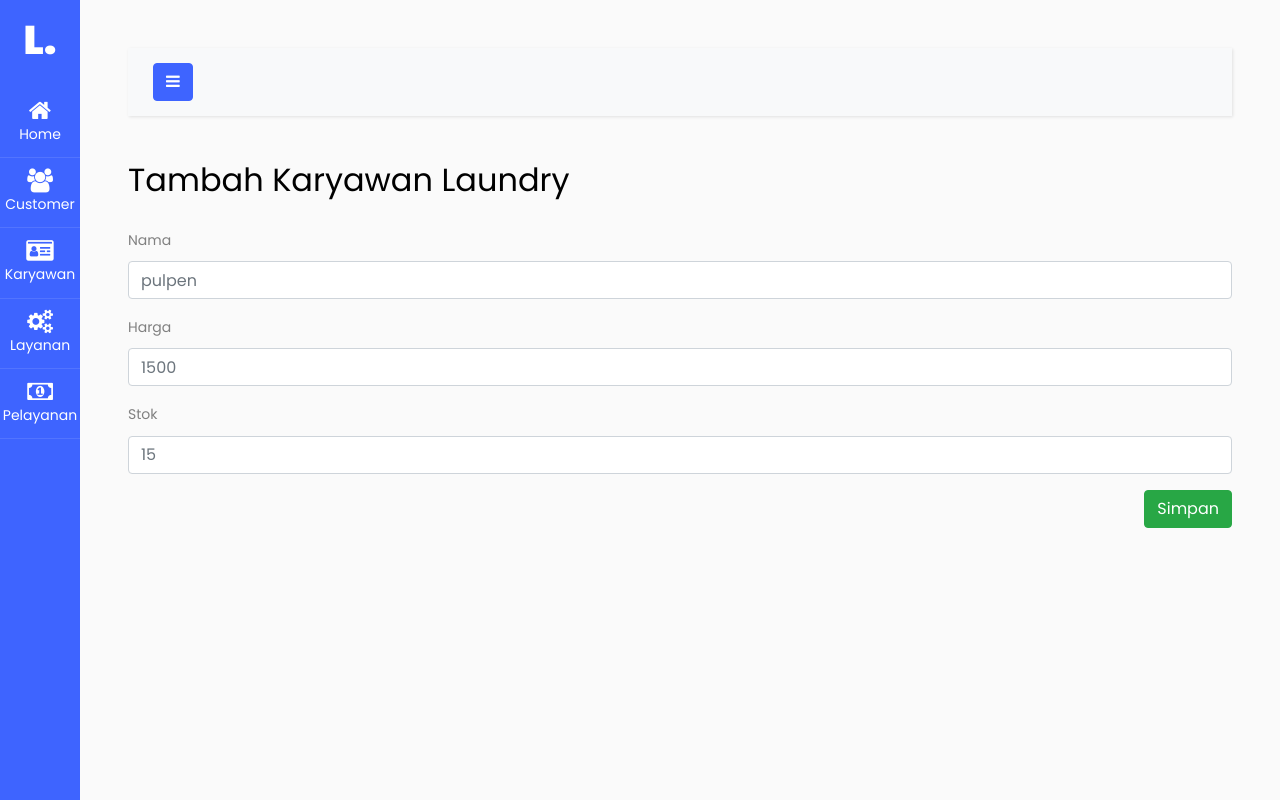
After one commit to KarMint26/WEB-LAUNDRY, a PHP site: page /controllers/Employee/tambah_karyawan.php in a window 1280 px wide. The commit adds this page. Run offline with PHP 8.4, Linux system fonts and the light colour scheme.

Commit message:
menampilkan data karyawan\

```diff
--- /dev/null
+++ b/controllers/Employee/tambah_karyawan.php
@@ -0,0 +1,73 @@
+<?php require_once '../../config/header.php' ?>
+<link rel="stylesheet" href="../../css/style.css">
+<link rel="shortcut icon" href="../../images/washing-machine.ico" type="image/x-icon">
+<title>Home Laundry | Karyawan</title>
+</head>
+
+<body>
+	<div class="wrapper d-flex align-items-stretch">
+		<nav id="sidebar" class="active">
+			<h1><a href="../index.php" class="logo">L.</a></h1>
+			<ul class="list-unstyled components mb-5">
+				<li class="active">
+					<a href="../index.php"><span class="fa fa-home"></span> Home</a>
+				</li>
+				<li>
+					<a href="./customer.php"><span class="fa fa-users"></span> Customer</a>
+				</li>
+				<li>
+					<a href="./employee.php"><span class="fa fa-id-card"></span> Karyawan</a>
+				</li>
+				<li>
+					<a href="./jenislayanan.php"><span class="fa fa-cogs"></span> Layanan</a>
+				</li>
+				<li>
+					<a href="./pelayanan.php"><span class="fa fa-money"></span> Pelayanan</a>
+				</li>
+			</ul>
+
+			<div class="footer">
+				<p>
+					Copyright &copy; 2023 by <a href="https://homelaundry.my.id" class="text-white" target="_blank">Home
+						Laundry</a>
+				</p>
+			</div>
+		</nav>
+
+		<!-- Page Content  -->
+		<div id="content" class="p-4 p-md-5">
+
+			<nav class="navbar navbar-expand-lg navbar-light bg-light">
+				<div class="container-fluid">
+					<button type="button" id="sidebarCollapse" class="btn btn-primary">
+						<i class="fa fa-bars"></i>
+						<span class="sr-only">Toggle Menu</span>
+					</button>
+				</div>
+			</nav>
+
+			<h2 class="mb-4">Tambah Karyawan Laundry</h2>
+			<form action="./proses_tambah.php" method="get">
+    <div class="mb-3 mt-3">
+      <label for="nama" class="form-label">Nama</label>
+      <input type="text" class="form-control" name="nama" id="nama" placeholder="pulpen">
+    </div>
+    <div class="mb-3">
+      <label for="harga" class="form-label">Harga</label>
+      <input type="number" class="form-control" name="harga" id="harga" placeholder="1500">
+    </div>
+    <div class="mb-3">
+      <label for="stok" class="form-label">Stok</label>
+      <input type="number" class="form-control" name="stok" id="stok" placeholder="15">
+    </div>
+    <div class="d-flex justify-content-end">
+        <button type="submit" class="btn btn-success">Simpan</button>
+    </div>
+</form>
+		</div>
+	</div>
+	<script src="../../js/jquery.min.js"></script>
+	<script src="../../js/popper.js"></script>
+	<script src="../../js/bootstrap.min.js"></script>
+	<script src="../../js/main.js"></script>
+	<?php require_once '../../config/footer.php' ?>
```
Also changed, not shown: views/employee.php (+40 -11 lines), controllers/Employee/add.php (deleted), controllers/Employee/edit_karyawan.php (added), controllers/Employee/hapus_karyawan.php (added), controllers/Employee/proses_tambah.php (added).
